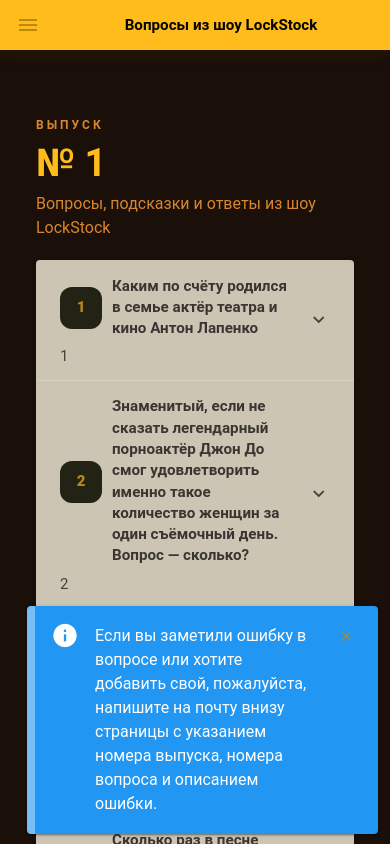
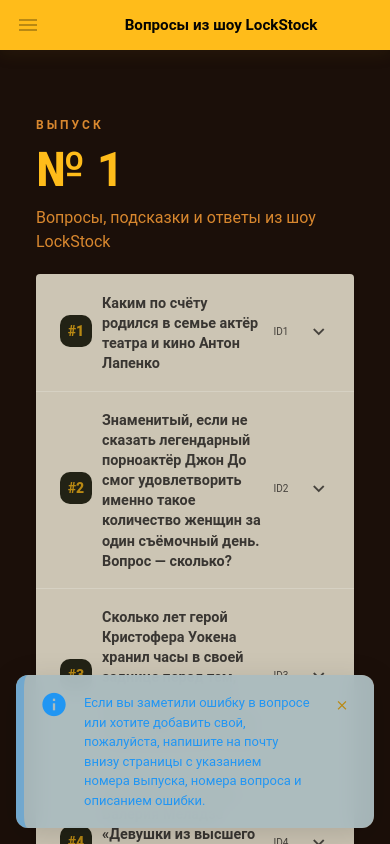
Before and after one commit to darkselia/LockStockQuestions, a Vue app: page /episode/1 in a window 390 px wide. Shown: the top 844 px of the page. Built offline with nearby package versions, Linux system fonts and the light colour scheme; no server answers.

Commit message:
feat(episode): enhance SEO metadata and improve episode layout

```diff
--- a/src/assets/theme.ts
+++ b/src/assets/theme.ts
@@ -50,6 +50,7 @@
     'primary-lighten-1': '#ffbc1a',
     'primary-darken-1': '#6c500b',
     'on-primary': '#050503',
+    'on-primary-darken-1': '#000000',
     secondary: '#050503',
     'secondary-lighten-1': '#222215',
     'secondary-darken-1': '#000000',
--- a/src/views/EpisodePage.vue
+++ b/src/views/EpisodePage.vue
@@ -4,6 +4,8 @@
 import type { QuestionRecord } from '@/types/types';
 import { useQuestionsStore } from '@/stores/questions';
 import DetailItem from '@/components/DetailItem.vue';
+import { useSeoMeta } from '@/composables/useSeoMeta.ts';
+import { buildAbsoluteUrl } from '@/constants/seo.ts';
 
 const route = useRoute();
 const router = useRouter();
@@ -12,6 +14,12 @@
 const episodeId = computed(() => String(route.params.id ?? ''));
 const questions = computed<QuestionRecord[]>(() => questionsStore.getByVideo(episodeId.value) ?? []);
 const allowedIds = new Set(questions.value.map(q => String(q['question-id'])));
+
+useSeoMeta(() => ({
+  title: `Выпуск №${episodeId.value} - Вопросы и ответы`,
+  description: `Список вопросов, подсказок и ответов из выпуска №${episodeId.value} шоу LockStock.`,
+  canonical: buildAbsoluteUrl(`/episode/${episodeId.value}`),
+}));
 
 
 const openPanels = ref<string[]>([]);
@@ -124,9 +132,9 @@
     closable
     type="info"
     border="start"
-    elevation="2"
     class="episode-alert"
     icon="mdi-information"
+    variant="tonal"
   >
     Если вы заметили ошибку в вопросе или хотите добавить свой, пожалуйста, напишите на почту внизу страницы
     с указанием номера выпуска, номера вопроса и описанием ошибки.
@@ -152,6 +160,7 @@
       v-model="panelModel"
       multiple
       variant="popout"
+      class="custom-panels"
     >
       <v-expansion-panel
         v-for="(question, idx) in questions"
@@ -162,9 +171,9 @@
       >
         <v-expansion-panel-title>
           <div class="panel-title">
-            <span class="panel-index">{{ idx + 1 }}</span>
+            <span class="panel-index">#{{ idx + 1 }}</span>
             <span class="panel-question">{{ question.question }}</span>
-            <span>{{ question['question-id'] }}</span>
+            <span style="font-size: 10px">ID{{ question['question-id'] }}</span>
           </div>
         </v-expansion-panel-title>
         <v-expansion-panel-text>
@@ -228,7 +237,7 @@
 }
 
 .page-header h1 {
-  font-size: 2.4rem;
+  font-size: 48px;
   color: rgb(var(--v-theme-primary-lighten-1));
 }
 
@@ -249,7 +258,7 @@
 
 .panel-title {
   display: grid;
-  grid-template-columns: auto 1fr 10px;
+  grid-template-columns: auto 1fr 20px;
   gap: 12px;
   align-items: center;
   width: 100%;
@@ -260,18 +269,20 @@
   display: inline-flex;
   align-items: center;
   justify-content: center;
-  width: 42px;
-  height: 42px;
-  border-radius: 12px;
+  width: 40px;
+  height: 40px;
+  border-radius: 10px;
   background: rgb(var(--v-theme-secondary-lighten-1));
-  color: rgb(var(--v-theme-on-secondary));
-  font-weight: 1000;
+  color: rgb(var(--v-theme-primary));
+  font-weight: 800;
+  margin-top: -2px;
 }
 
 .panel-question {
   color: rgb(var(--v-theme-on-surface));
   font-weight: 600;
   line-height: 1.4;
+  padding-top: 4px;
 }
 
 .answer-card {
@@ -281,21 +292,42 @@
 
 .episode-alert{
   position: fixed;
-  bottom: 10px;
-  right: 12px;
-  z-index: 2000;
-  width: min(600px, 90vw);
-  transition: opacity 0.18s ease, transform 0.18s ease;
+  bottom: 24px;
+  right: 24px;
+  z-index: 100;
+  max-width: 400px;
+  width: 100%;
+  font-size: 13px;
+  line-height: 1.5;
+  border-radius: 12px;
+  background-color: rgba(var(--v-theme-surface), 0.95) !important;
+  backdrop-filter: blur(10px);
+  box-shadow: 0 8px 32px rgba(0,0,0,0.15);
 }
+
 
 @media (max-width: 640px) {
   .panel-title {
-    grid-template-columns: auto 1fr;
+    grid-template-columns: auto 1fr 20px;
     gap: 10px;
   }
 
+  .panel-index {
+    width: 32px;
+    height: 32px;
+    font-size: 14px;
+  }
+
   .panel-question {
-    font-size: 0.95rem;
+    font-size: 0.90rem;
+  }
+
+  .episode-alert {
+    bottom: 16px;
+    right: 16px;
+    left: 16px;
+    width: auto;
+    max-width: none;
   }
 }
 </style>
```
